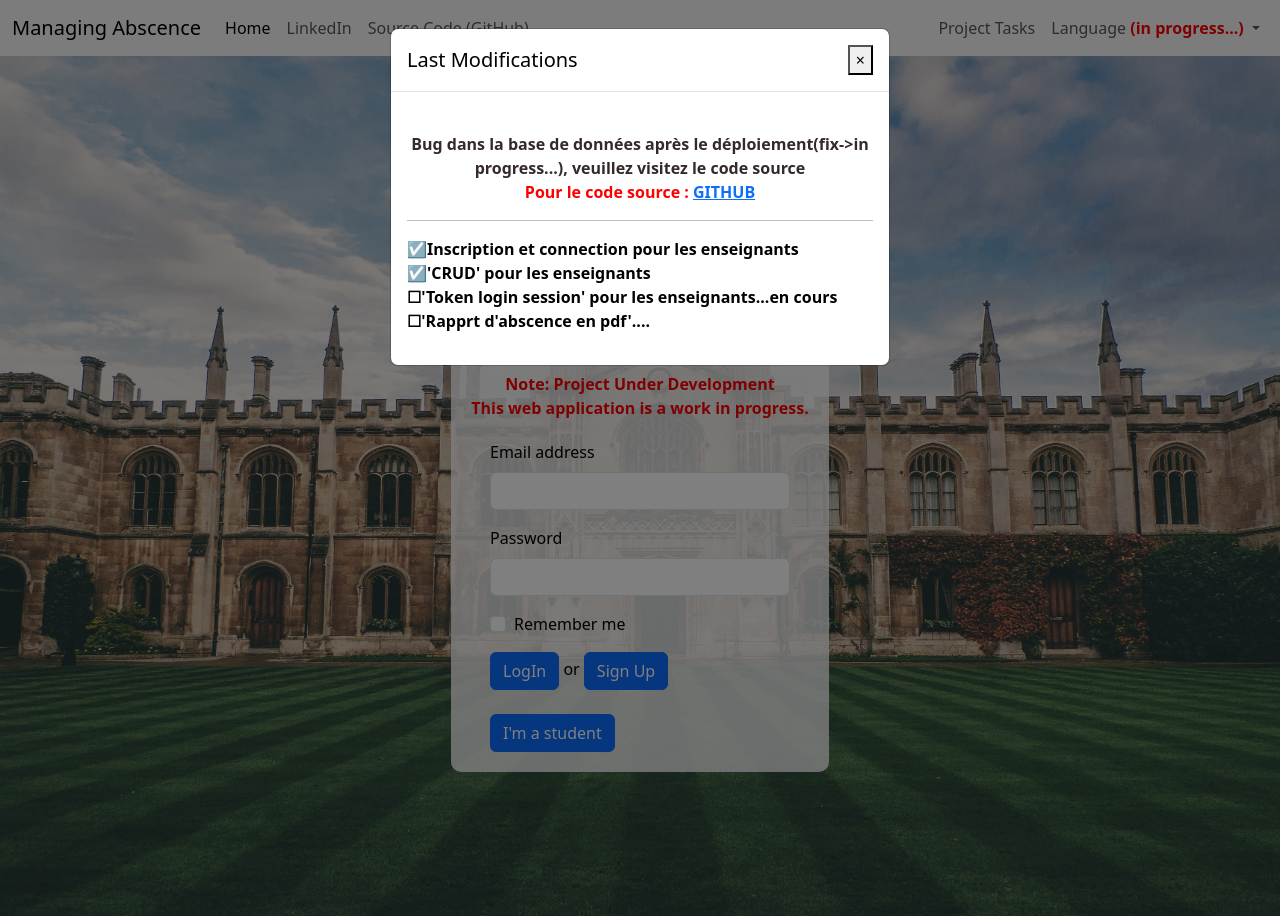
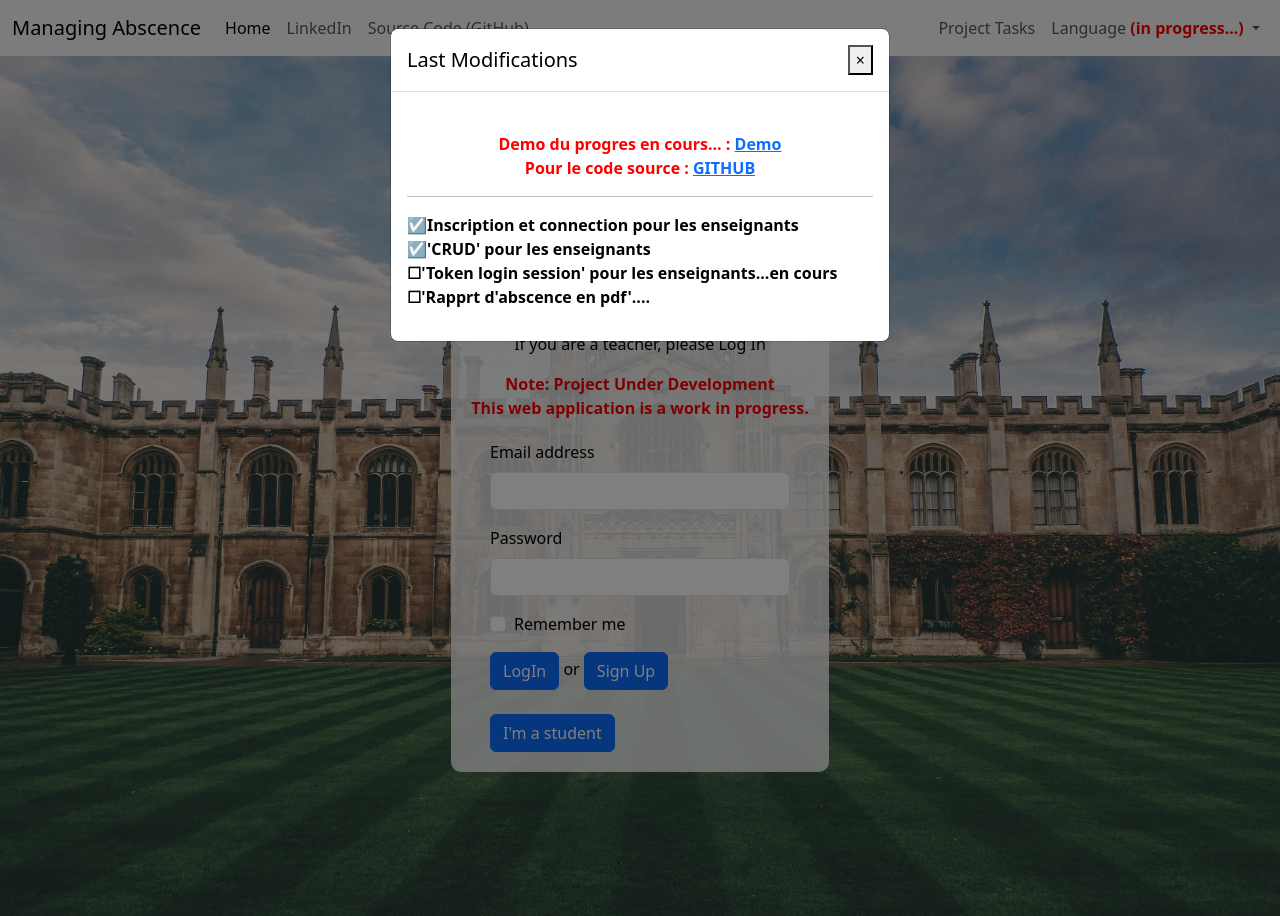
Before and after one commit to AbdessamadTzn/Flask-Project, a Flask app: page / in a window 1280 px wide. Run offline with Flask 3, Linux system fonts and the light colour scheme; some libraries are stand-ins or nearby versions.

Commit message:
Fixes #17

```diff
--- a/templates/home.html
+++ b/templates/home.html
@@ -130,8 +130,11 @@
                                 <br>
                                 <b style="color: red"
                                 >
-                                <b style="color: rgb(53, 42, 42)">Bug dans la base de données après le déploiement(fix->in progress...), veuillez visitez le code source</b>
+                                Demo du progres en cours... : <a href="https://drive.google.com/file/d/1Y6yga84BwYkvA-JWSgP-UU9D3xNvmdEi/view?usp=sharing" target="_blank">Demo</a>
+                                </b>
                                 <br>
+                                <b style="color: red"
+                                >
                                 Pour le code source : <a href="https://github.com/AbdessamadTzn/Flask-Project/" target="_blank">GITHUB</a>
                                 </b>
                             </p>
```
